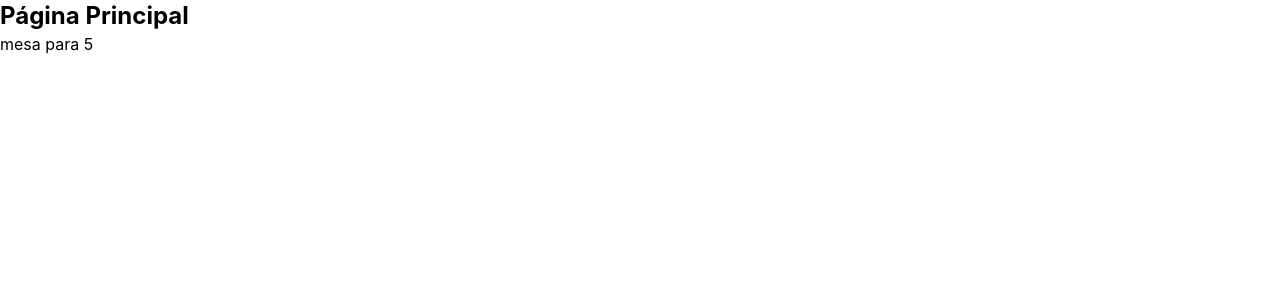
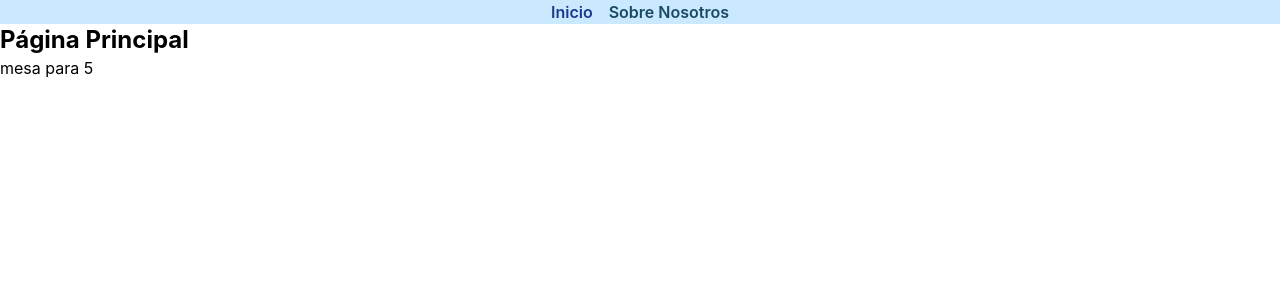
Before and after one commit to alejimenezyb-sys/Mesa-para-5, a React (Vite) app: page / in a window 1280 px wide. Shown: the top 300 px of the page. Built offline with nearby package versions, Linux system fonts and the light colour scheme.

Commit message:
refactor(routes): migrar layout a TSX y se añadió el componente navbarapp al approuter

```diff
--- /dev/null
+++ b/src/layout/Layout.tsx
@@ -0,0 +1,13 @@
+import { Outlet } from 'react-router'
+import NavBarApp from '../components/NavBarApp'
+
+const LayoutApp = () => {
+  return (
+    <>
+    <NavBarApp/>
+    <Outlet />
+    </>
+  )
+}
+
+export default LayoutApp
--- a/src/routes/AppRouter.tsx
+++ b/src/routes/AppRouter.tsx
@@ -3,18 +3,23 @@ import Home from '../pages/Home'
 import DetalleProducto from '../pages/DetalleProducto'
 import SobreNosotros from '../pages/SobreNosotros'
 import Error404 from '../pages/Error404'
-
+import LayoutApp from '../layout/Layout'
 
 
 const AppRouter = () => {
   return (
     <Routes>
-      <Route >
+      <Route path="/" element = {<LayoutApp />}>
+
+
+
         <Route index element = {<Home />}/>
         <Route path= "detalle" element = {<DetalleProducto />}/>
         <Route path= "sobre" element = {<SobreNosotros />}/>
         <Route path= "*" element = {<Error404 />}/>
-      </Route>
+
+        </Route>
+
 
     </Routes>
   )
```
Also changed, not shown: src/layout/Layout.jsx (deleted).
